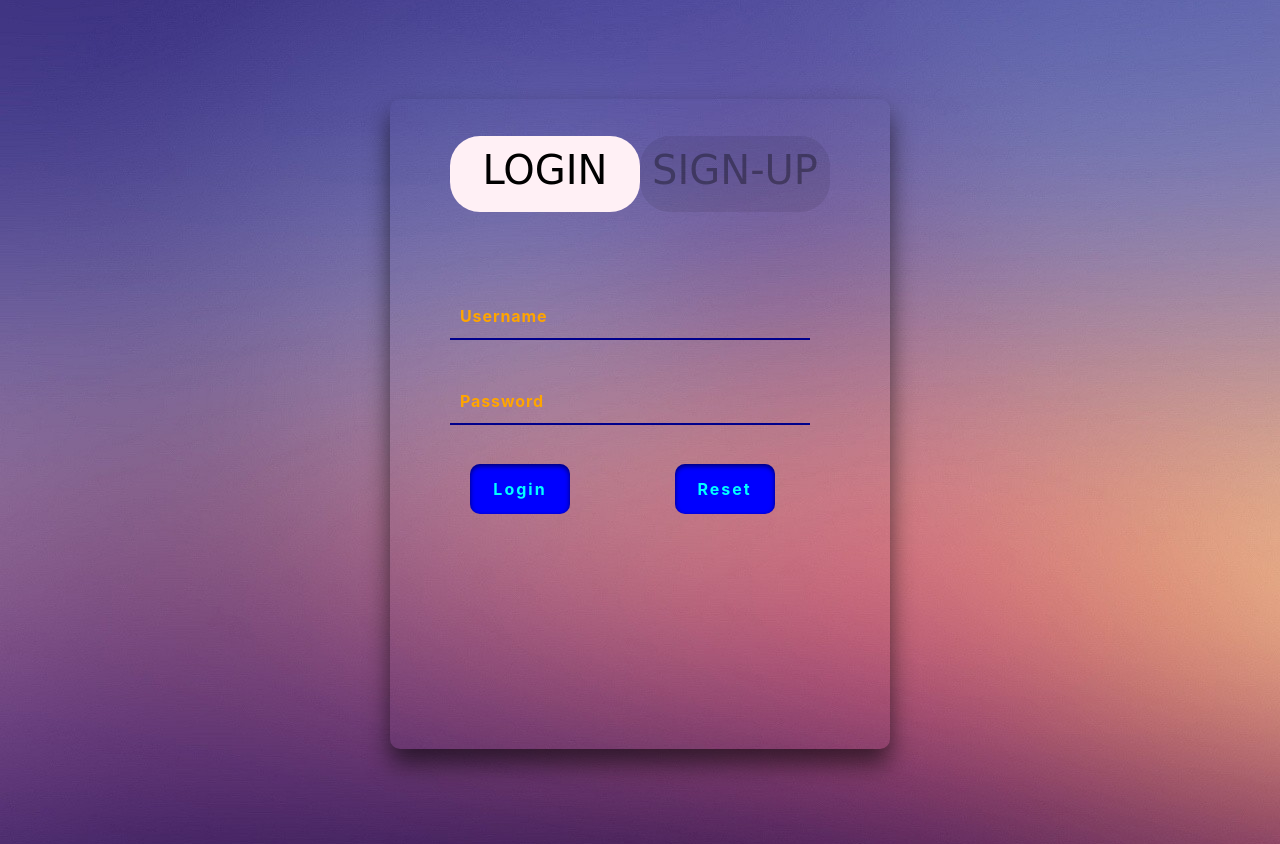
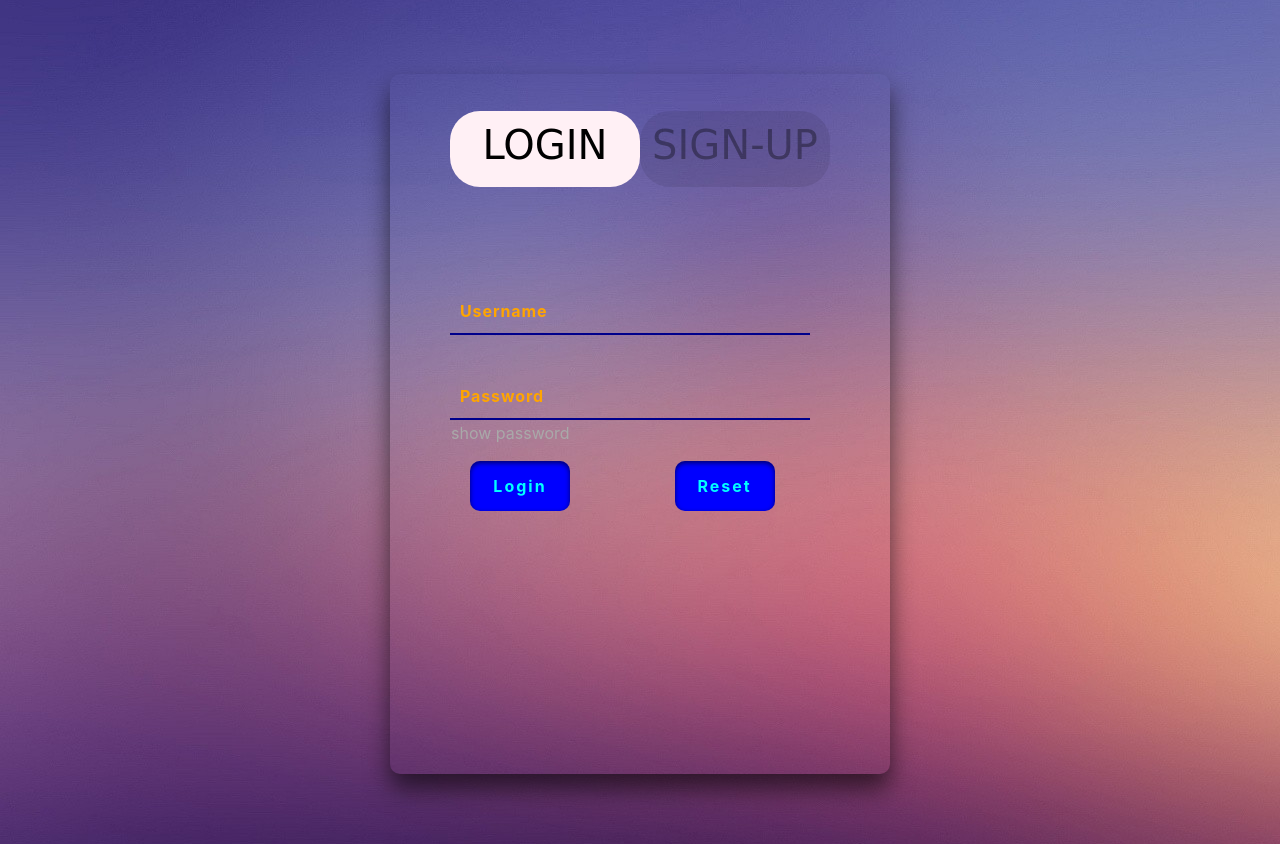
Before and after one commit to KanakPitalia/Flask_Application, a Flask app: page /login in a window 1280 px wide. Shown: the part 56-900 px from the top of the page. Run offline with Flask 2, Linux system fonts and the light colour scheme; some libraries are stand-ins or nearby versions; some web fonts are replaced.

Commit message:
added flash

```diff
--- a/flask_application/static/css/style.css
+++ b/flask_application/static/css/style.css
@@ -1,8 +1,9 @@
 body {
-    background: url(/static/img/4.jpg);
-    background-size: auto;
+    background: url(/static/img/4.jpg)!important;
+    background-size: auto !important;
     height:900px;
 }
+
 .sign-up,
 .login {
     position: absolute;
@@ -21,7 +22,7 @@ h1{
     left: 50%;
     transform: translate(-50%, -50%);
     width: 500px;
-    height: 650px;
+    height: 700px;
     opacity: 100%;
     padding: 30px;
     box-sizing: border-box;
@@ -57,6 +58,9 @@ h1{
     background: transparent;
     border-bottom: 2px solid darkblue;
 
+}
+.box .take input:-webkit-autofill {
+    background-color:transparent !important;
 }
 
 .box .take label {
@@ -155,13 +159,51 @@ div input[id="login"]:checked~form.login,
 div input[id="sign-up"]:checked~form.sign-up {
     z-index: 10000000;
     /* overflow: hidden; */
-    top: 150px;
+    top: 170px;
     transition: .5s;
     /* animation: typingAnim 5s steps(50); */
 }
 .x{
     /* z-index:1; */
     /* opacity:100%; */
+    /* border:none; */
+    /* width:0%; */
+    /* margin-left:15px; */
+    margin-left:25px;
     border:none;
-    opacity:0%;
+    outline:transparent;
+    /* box-shadow: 0px 0px 0px transparent; */
+    background:transparent;
+    cursor:pointer;
+    color:darkgray;
 }
+
+.x:hover{
+    text-decoration: underline;
+    color:black;
+}
+.x:focus{
+    outline:0;
+}
+.kill{
+    background: transparent;
+    border:none;
+    cursor:pointer;
+    margin:auto;
+    font-size: 120%;
+}
+.kill:focus{
+    outline:none;
+}
+/* .show_p{
+    cursor:pointer;
+    width:fit-content;
+    border:5px solid black;
+} */
+input:-webkit-autofill{
+     transition: background-color 500s;
+    -webkit-text-fill-color:yellow;
+}
+#kill{
+    float: right;
+}
--- a/flask_application/static/js/app.js
+++ b/flask_application/static/js/app.js
@@ -1,20 +1,32 @@
-function show() {
-    var check = document.getElementById("show2");
-    var text = document.getElementById("password")
-    if (check.checked == true){
-         text.type = "text";
+function show(target) {
+    var tag = document.getElementById(target);
+    // var check = document.getElementById(tag);
+    var link = document.getElementById("showhide");
+    if (link.innerHTML == "show password"){
+        tag.type = "text";
+        link.innerHTML = "hide password";
     }
     else {
-        text.type = "password";
+        tag.type = "password";
+        link.innerHTML = "show password";
+
     }
 }
-function show1() {
-    var check = document.getElementById("show_h");
-    var text = document.getElementById("password1")
-    if (check.checked == true){
-         text.type = "text";
+function show1(target) {
+    var tag = document.getElementById(target);
+    // var check = document.getElementById(tag);
+    var link = document.getElementById("showhide1");
+    if (link.innerHTML == "show password"){
+        tag.type = "text";
+        link.innerHTML = "hide password";
     }
     else {
-        text.type = "password";
+        tag.type = "password";
+        link.innerHTML = "show password";
+
     }
 }
+function Close(target) {
+    var tag = document.getElementById(target);
+    tag.style.display = "none";
+}
--- a/flask_application/templates/public/loginSignup.html
+++ b/flask_application/templates/public/loginSignup.html
@@ -32,29 +32,31 @@
         <form action="/sign-up" method="POST" class="sign-up">
 
             <div class="take">
-                <input type="text" name="Name" required>
+                <input type="text" name="Name" title="" required>
                 <label class="Name">Name</label>
 
             </div><br>
             <div class="take">
-                <input type="text" name="UserName" required>
+                <input type="text" name="UserName" title="" required>
                 <label class="Username">Username</label>
 
             </div><br>
             <div class="take">
-                <input type="email" name="Email" required pattern=".+@gmail\.com">
+                <input type="email" name="Email" title="" required pattern=".+@gmail\.com">
                 <label class="Email">Email(@gmail.com)</label>
 
             </div><br>
             <div class="take">
-                <input type="password" name="Password" id="password1" required>
+                <input type="password" name="Password" title="" id="password1" required>
                 <label class="Password">Password</label>
 
             </div>
-            <!-- <input onclick="show1()" type="checkbox" class="btn x" style="display:inline" id="show_h"><label for="show_h">show password</label>  -->
+            <!-- <input onclick="show1()" type="checkbox" class="btn x" style="display:inline" id="show_h"><label for="show_h" class="x_check">show password</label>  -->
+            <button onclick="show1('password1')" id="showhide1" class="x" type="button">show password</button>
+
             <br>
             <div class="take1">
-                <input type="checkbox" required>
+                <input type="checkbox" title="" required>
                 <label class="terms">I agree to <a href="#" style="color:red">terms of services</a></label>
             </div><br>
             <div class="submit">
@@ -69,17 +71,18 @@
 
 
             <div class="take">
-                <input type="text" name="UserName" required>
+                <input type="text" name="UserName" required title="">
                 <label>Username</label>
             </div>
             <br>
             <div class="take">
-                <input type="password" name="Password"  id="password" required>
+                <input type="password" name="Password" id="password" title="" required>
                 <!-- <button onclick="show()" type="button" class="btn"id="show">show</button> -->
 
                 <label>Password</label>
             </div>
-            <!-- <input onclick="show()" type="checkbox" class="btn x" id="show2"><label for="show2">show password</label>  -->
+            <!-- <div class="show_p"><input onclick="show()" type="checkbox" class="btn x" id="show2"><label for="show2" class="x_check">show password</label> </div> -->
+            <button onclick="show('password')" id="showhide" class="x" type="button">show password</button>
             <br>
 
             <div class="submit">
@@ -93,11 +96,37 @@
 
         </form>
     </div>
-    {% if feedback %}
-            <p class="p-1 bg-danger text-white" style="text-align: center;margin:auto;">{{ feedback }}</p>
-        {% endif %}
+    <!-- {% if feedback %}
+    <div class="feedback bg-danger p-3" id="feedback">
+        <span>{{ feedback }}</span>
+        <button onclick="Close('feedback')" type="button" class="kill" id="kill">&times;</button>
+    </div>
+
+    {% endif %} -->
+    {% with messages = get_flashed_messages(with_categories=true) %}
+    {% if messages %}
+      {% for category,message in messages %}
+      <div class="alert alert-{{category}} alert-dismissible fade show" role="alert">
+        <span>{{ message }}</span>
+        <button type="button" class="close" data-dismiss="alert" aria-label="Close">
+        <span aria-hidden="true">&times;</span>
+        </button>
+    </div>
+      {% endfor %}
+    {% endif %}
+  {% endwith %}
 </div>
 
 </div>
 
 {% endblock %}
+{% block script %}
+<script>
+    function close(tar) {
+        var tag = document.getElementById(tar);
+        console.log("hello");
+        // var kill = document.getElementById("kill");
+        // tag.style.display = "none";
+    }
+</script>
+{% endblock %}
--- a/flask_application/templates/public/templates/public_template.html
+++ b/flask_application/templates/public/templates/public_template.html
@@ -41,7 +41,7 @@
         <li class="nav-item">
           <a class="nav-link" href="/admin/dashboard">Admin</a>
         </li>
-        {% if session %}
+        {% if session['USERNAME']%}
         <li class="nav-item">
           <a class="nav-link" href="{{url_for('signout')}}">Logout</a>
         </li>
@@ -56,8 +56,11 @@
 
   </nav>
 
+
   <main>
+
     {% block main %}{% endblock %}
+
   </main>
 
   <!-- Import jquery 3.3.1 slim min -->
--- a/flask_application/views.py
+++ b/flask_application/views.py
@@ -1,4 +1,4 @@
-from flask import render_template, request, redirect, jsonify, make_response, send_from_directory, abort,session,url_for
+from flask import render_template, request, redirect, jsonify, make_response, send_from_directory, abort,session,url_for,flash
 from flask_application import app
 from datetime import datetime
 import os
@@ -108,7 +108,7 @@ def profile():
         session["USERNAME"]=users[0][1]
         print("session username set")
         print(session)
-        return render_template("public/profile.html",name=users[0][0],userName=users[0][1],email=users[0][2],session=1)
+        return render_template("public/profile.html",name=users[0][0],userName=users[0][1],email=users[0][2])
     else:
         print("No username found in session")
         return redirect(url_for("login"))
@@ -231,13 +231,17 @@ def login():
                 print(ide)
                 if ide==(1,1):
                     session["USERNAME"]=username
-                    return redirect(url_for('profile'))
+                    return redirect(url_for('profile',))
                 elif ide==(1,0):
-                    feedback="Password is incorrect!"
-                    return render_template("public/loginSignup.html",feedback=feedback,login=checked,signup=unchecked)
+                    flash("Password is incorrect!","danger")
+                    # feedback = "Password is incorrect!"
+                    print(session)
+                    return render_template("public/loginSignup.html",login=checked,signup=unchecked)
                 else:
-                    feedback = 'You\'re not the user,sign-up first'
-                    return render_template("/public/loginSignup.html",login=unchecked,signup=checked,feedback=feedback)
+                    flash('You\'re not the user,sign-up first',"danger")
+                    # feedback = 'You\'re not the user,sign-up first'
+                    print(session)
+                    return render_template("/public/loginSignup.html",login=unchecked,signup=checked)
         # return redirect(render_template("public/loginsignup.html",login=checked,signup=unchecked)
             # else:
             #     cur.execute("CREATE TABLE profiles(Name VARCHAR(50) NOT NULL,Username VARCHAR(50) NOT NULL,Email VARCHAR(50) NOT NULL,Password VARCHAR(50) NOT NULL,PRIMARY KEY (Username));")
@@ -259,15 +263,22 @@ def check(username, password):
 @app.route("/sign-out")
 def signout():
     session.pop("USERNAME",None)
+    print(session)
     return redirect(url_for("login"))
 
 @app.route("/sign-up",methods=["GET","POST"])
 def signup():
+    checked="checked"
+    unchecked="unchecked"
     if request.method=="POST":
         username=request.form.get("UserName")
         name=request.form.get("Name")
         email=request.form.get("Email")
         password=request.form.get("Password")
+        if not len(password)>=10:
+            flash("Password must be of atleast 10 characters","warning")
+            print(session)
+            return render_template("/public/loginSignup.html",login=unchecked,signup=checked)
         print(f"Username = {username},Password = {password},Email = {email},Name = {name}")
         containsDatabase = cur.execute(f"show databases LIKE '{app.config['''DB_NAME''']}'")
         print(containsDatabase)
@@ -277,6 +288,8 @@ def signup():
             print("Tables =",containsTable)
             if containsTable:
                 adduser(name,username,email,password)
+                flash("Account created!","success")
+                print(session)
                 return redirect(url_for("login"))
             else:
                 cur.execute("CREATE TABLE profiles(Name VARCHAR(50) NOT NULL,Username VARCHAR(50) NOT NULL,Email VARCHAR(50) NOT NULL,Password VARCHAR(50) NOT NULL,PRIMARY KEY (Username));")
```
